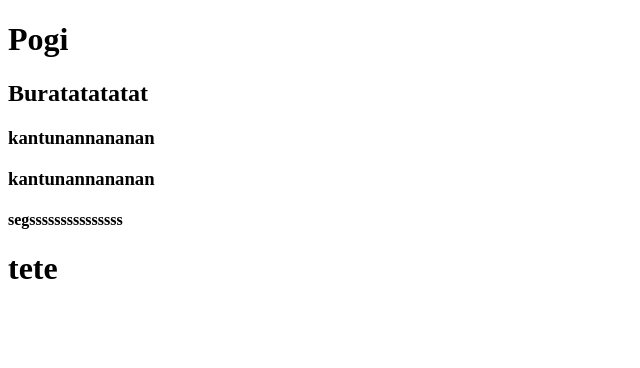
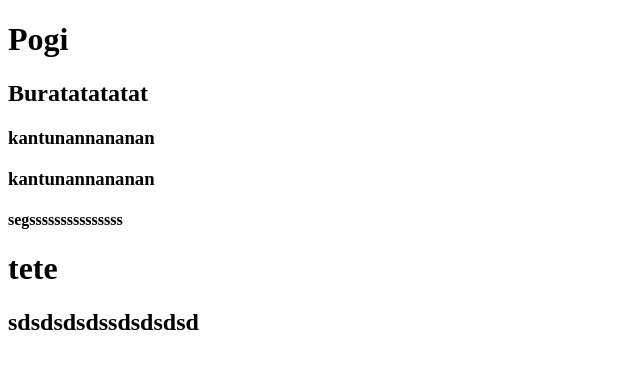
Before and after one commit to z-etsu/prac, a plain HTML site: page new.html in a window 1280 px wide. Shown: the whole page, without its empty margins (0-640 px from the left). Drawn offline with Linux system fonts and the light colour scheme.

Commit message:
added sdsdsd

```diff
--- a/new.html
+++ b/new.html
@@ -12,5 +12,6 @@
     <h3>kantunannananan</h3>
     <h4>segsssssssssssssss</h4>
     <h1>tete</h1>
+    <h2>sdsdsdsdssdsdsdsd</h2>
   </body>
 </html>
```
